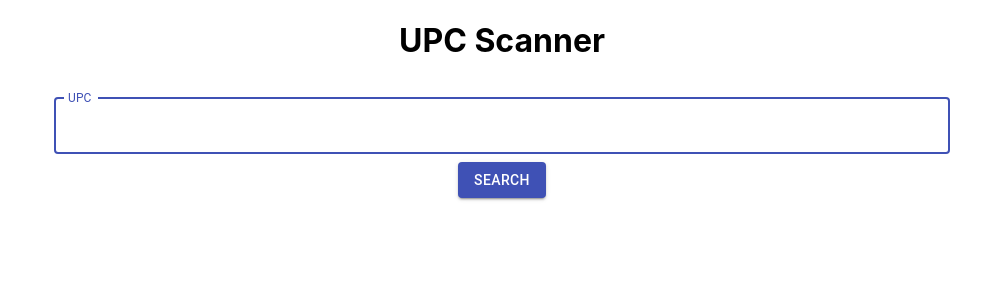
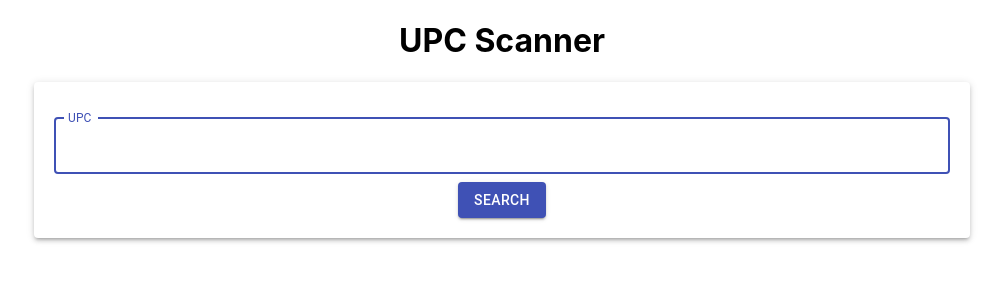
Before and after one commit to Chidinma98/UPC-Scanner, a React (Create React App) app in the folder client/: page / in a window 1280 px wide. Shown: the top 300 px of the page, without its empty margins (138-1141 px from the left). Built offline with nearby package versions, Linux system fonts and the light colour scheme.

Commit message:
Added paper around components.

```diff
--- a/client/src/components/Search/Search.css
+++ b/client/src/components/Search/Search.css
@@ -4,4 +4,5 @@
     display: flex;
     flex-direction: column;
     align-items: center;
+    padding: 20px
 }
--- a/client/src/components/Search/Search.js
+++ b/client/src/components/Search/Search.js
@@ -2,10 +2,14 @@ import React from 'react';
 import './Search.css';
 import TextField from '@material-ui/core/TextField';
 import Button from '@material-ui/core/Button';
+import Paper from '@material-ui/core/Paper';
 
 function Search(props) {
   return (
-    <div className = 'search'>
+    <Paper className="search"
+           elevation="3"
+           component="div"
+    >
       <TextField
         label="UPC"
         type="text"
@@ -18,7 +22,7 @@ function Search(props) {
       <Button variant="contained" color="primary">
         Search
       </Button>
-    </div>
+    </Paper>
   )
 }
 
```
